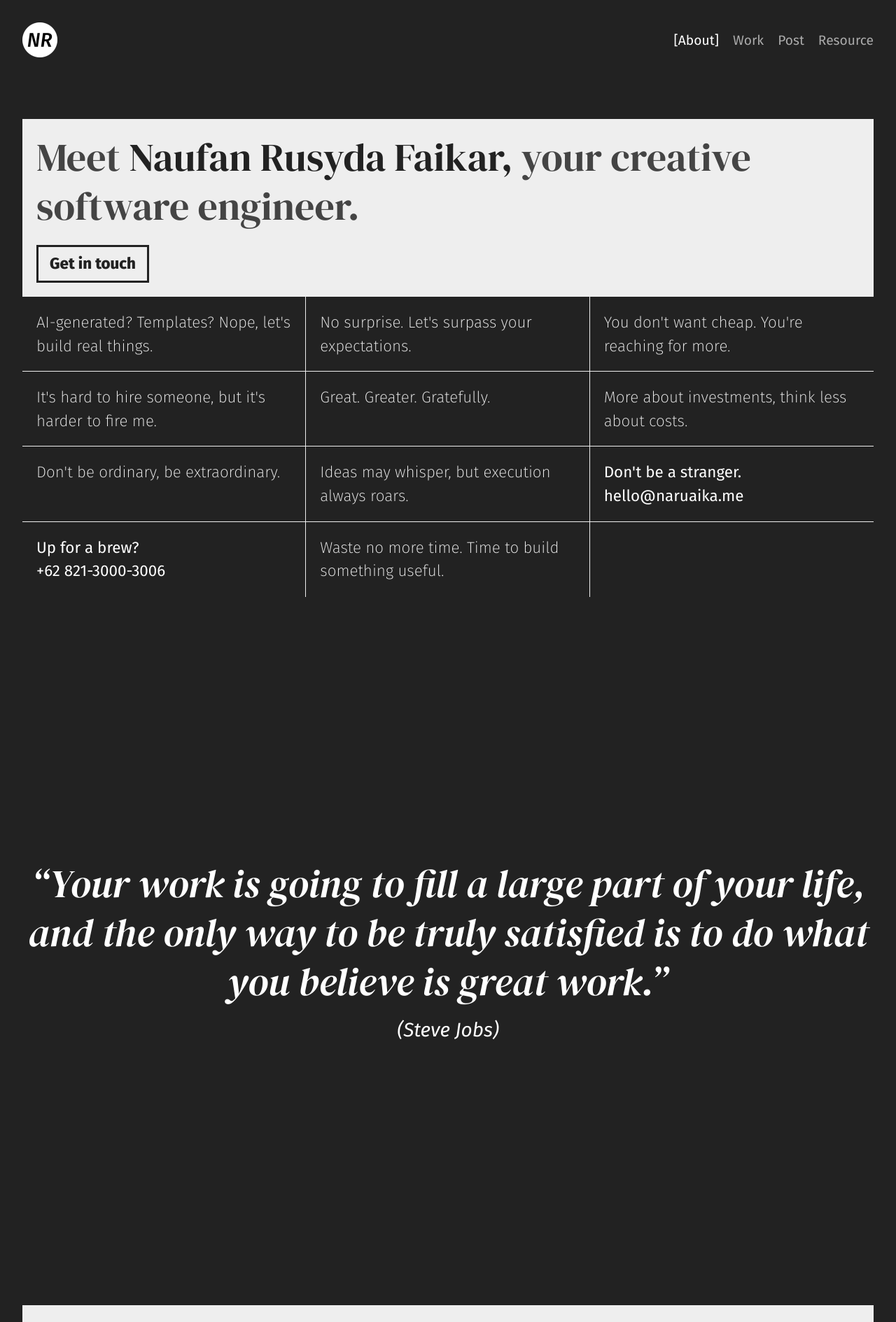
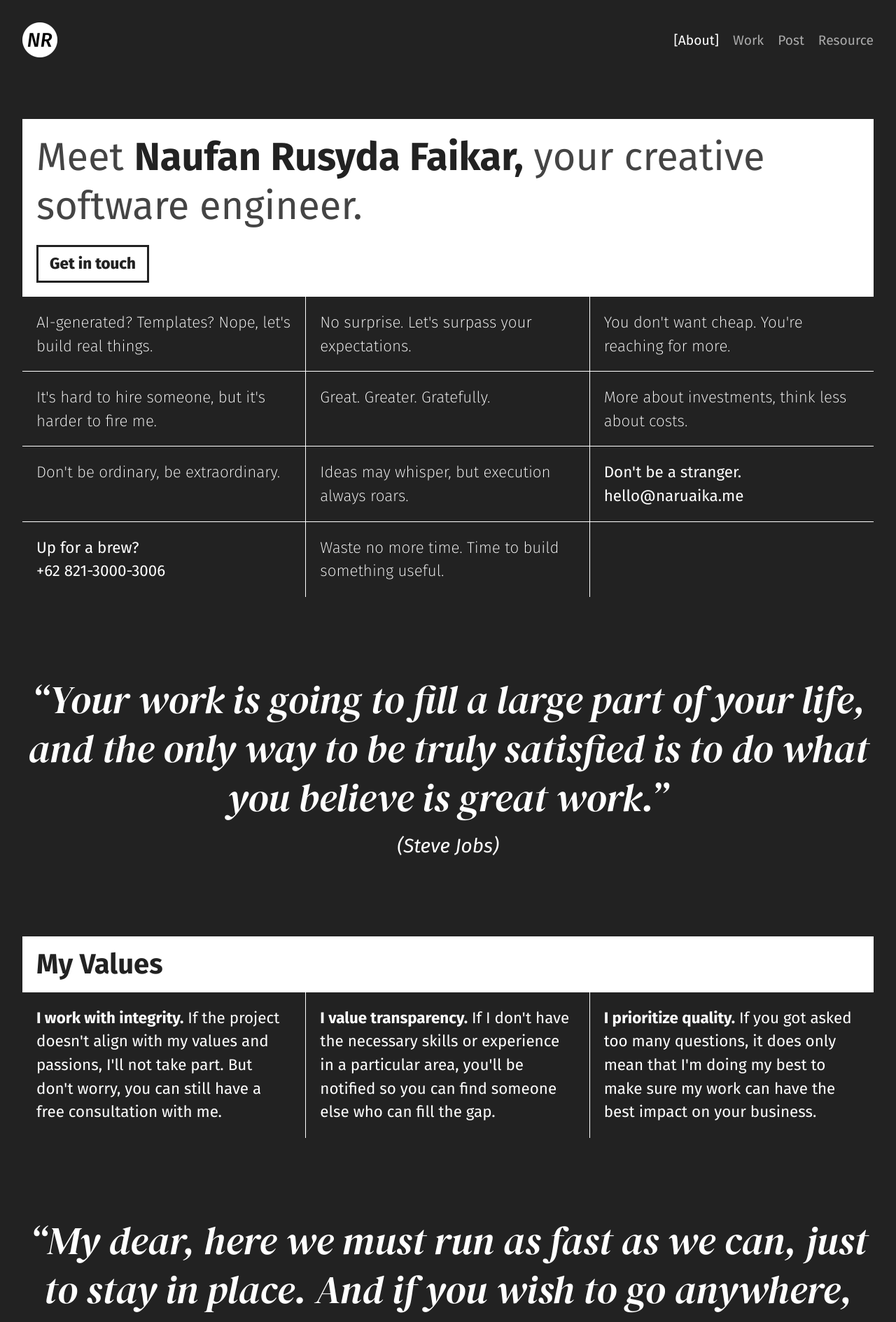
Before and after one commit to naruaika/naruaika.github.io, a Jekyll site: the page built from index.html, in a window 1280 px wide. Shown: the top 1889 px of the page at 70% size. Built offline with Jekyll 4.4.1, drawn with Linux system fonts in a browser that asks for light colours.

Commit message:
Re-layout the index page

```diff
--- a/index.html
+++ b/index.html
@@ -28,7 +28,7 @@ title: Software Engineer
             padding: 1.25rem;
             width: 100%;
             height: 100%;
-            color: #EEE;
+            color: #FFF;
             font-size: 1.4rem;
             line-height: 1.5;
             font-weight: 200;
@@ -37,12 +37,11 @@ title: Software Engineer
             &::after {
                 content: '';
                 position: absolute;
-                background-color: #EEE;
-                z-index: 1;
+                background-color: #FFF;
             }
 
             &::after {
-                inline-size: 100vw;
+                inline-size: 100%;
                 block-size: 1px;
                 inset-inline-start: 0;
                 inset-block-start: -1px;
@@ -50,7 +49,7 @@ title: Software Engineer
 
             &::before {
                 inline-size: 1px;
-                block-size: 100vh;
+                block-size: 100%;
                 inset-block-start: 0;
                 inset-inline-start: -1px;
             }
@@ -58,8 +57,7 @@ title: Software Engineer
             &:nth-child(1) {
                 grid-column: 1 / span 2;
                 grid-row: 1 / span 2;
-                font-family: "DM Serif Display", serif;
-                background-color: #EEE;
+                background-color: #FFF;
                 color: #222;
                 font-size: 3.5rem;
                 line-height: 1.25;
@@ -105,6 +103,10 @@ title: Software Engineer
                 color: #FFF;
                 font-weight: normal;
             }
+
+            &.empty {
+                display: none;
+            }
         }
     }
 
@@ -117,9 +119,8 @@ title: Software Engineer
         flex-direction: column;
         align-items: center;
         justify-content: center;
-        height: 100vh;
         max-width: 75%;
-        margin: 3.5rem auto 0;
+        margin: 7rem auto;
         font-family: "DM Serif Display", serif;
         font-style: italic;
         font-size: 3.5rem;
@@ -138,8 +139,8 @@ title: Software Engineer
         position: relative;
         margin: 3.5rem auto 0;
         display: grid;
-        grid-template-columns: repeat(4, 1fr);
-        grid-template-rows: auto;
+        grid-template-columns: repeat(5, 1fr);
+        grid-template-rows: repeat(2, 1fr);
         font-size: 1.4rem;
         line-height: 1.5;
         overflow: hidden;
@@ -153,11 +154,11 @@ title: Software Engineer
             &::after {
                 content: '';
                 position: absolute;
-                background-color: #EEE;
+                background-color: #FFF;
             }
 
             &::after {
-                inline-size: 100vw;
+                inline-size: 100%;
                 block-size: 1px;
                 inset-inline-start: 0;
                 inset-block-start: -1px;
@@ -165,17 +166,34 @@ title: Software Engineer
 
             &::before {
                 inline-size: 1px;
-                block-size: 100vh;
+                block-size: 100%;
                 inset-block-start: 0;
                 inset-inline-start: -1px;
             }
 
             &:nth-child(1) {
-                font-family: "DM Serif Display", serif;
+                grid-column: 1 / span 2;
+                grid-row: 1 / span 2;
                 font-size: 2.5rem;
+                font-weight: bold;
                 line-height: 2.5rem;
-                background-color: #EEE;
+                background-color: #FFF;
                 color: #222;
+            }
+
+            &:nth-child(2) {
+                grid-column: 3;
+                grid-row: 1;
+            }
+
+            &:nth-child(3) {
+                grid-column: 4;
+                grid-row: 2;
+            }
+
+            &:nth-child(4) {
+                grid-column: 5;
+                grid-row: 1;
             }
         }
     }
@@ -184,8 +202,8 @@ title: Software Engineer
         position: relative;
         margin: 3.5rem auto 0;
         display: grid;
-        grid-template-columns: repeat(3, 1fr);
-        grid-template-rows: auto;
+        grid-template-columns: repeat(5, 1fr);
+        grid-template-rows: repeat(3, 1fr);
         font-size: 1.4rem;
         line-height: 1.5;
         overflow: hidden;
@@ -199,11 +217,11 @@ title: Software Engineer
             &::after {
                 content: '';
                 position: absolute;
-                background-color: #EEE;
+                background-color: #FFF;
             }
 
             &::after {
-                inline-size: 100vw;
+                inline-size: 100%;
                 block-size: 1px;
                 inset-inline-start: 0;
                 inset-block-start: -1px;
@@ -211,17 +229,44 @@ title: Software Engineer
 
             &::before {
                 inline-size: 1px;
-                block-size: 100vh;
+                block-size: 100%;
                 inset-block-start: 0;
                 inset-inline-start: -1px;
             }
 
             &:nth-child(1) {
-                font-family: "DM Serif Display", serif;
+                grid-column: 1 / span 2;
+                grid-row: 1 / span 2;
                 font-size: 2.5rem;
+                font-weight: bold;
                 line-height: 2.5rem;
-                background-color: #EEE;
+                background-color: #FFF;
                 color: #222;
+            }
+
+            &:nth-child(2) {
+                grid-column: 3 / span 2;
+                grid-row: 1;
+            }
+
+            &:nth-child(3) {
+                grid-column: 4 / span 2;
+                grid-row: 2;
+            }
+
+            &:nth-child(4) {
+                grid-column: 1;
+                grid-row: 3;
+            }
+
+            &:nth-child(5) {
+                grid-column: 3;
+                grid-row: 3;
+            }
+
+            &:nth-child(6) {
+                grid-column: 5;
+                grid-row: 3;
             }
         }
     }
@@ -257,8 +302,8 @@ title: Software Engineer
                 grid-row: 2;
             }
 
-            .placeholder {
-                display: none;
+            .box.empty {
+                display: block;
             }
         }
 
@@ -269,9 +314,60 @@ title: Software Engineer
             font-size: min(10vmin, 3.5rem);
         }
 
-        #my-values,
+        #my-values {
+            grid-template-columns: repeat(3, 1fr);
+            grid-template-rows: auto;
+
+            .box:nth-child(1) {
+                grid-column: 1 / span 3;
+                grid-row: 1;
+            }
+
+            .box:nth-child(2),
+            .box:nth-child(3),
+            .box:nth-child(4) {
+                grid-column: unset;
+                grid-row: unset;
+            }
+
+            .box.empty {
+                display: none;
+            }
+        }
+
         #my-experiences {
-            grid-template-columns: 1fr;
+            grid-template-columns: repeat(3, 1fr);
+            grid-template-rows: auto;
+
+            .box:nth-child(1) {
+                grid-column: 1 / span 3;
+                grid-row: 1;
+            }
+
+            .box:nth-child(2) {
+                grid-column: 1 / span 2;
+                grid-row: 2;
+            }
+
+            .box:nth-child(3) {
+                grid-column: 2 / span 2;
+                grid-row: 3;
+            }
+
+            .box:nth-child(5) {
+                grid-column: 1 / span 2;
+                grid-row: 4;
+            }
+
+            .box:nth-child(4),
+            .box:nth-child(6) {
+                grid-column: unset;
+                grid-row: unset;
+            }
+
+            .box:not(:nth-child(7)).empty {
+                display: none;
+            }
         }
     }
 
@@ -300,10 +396,31 @@ title: Software Engineer
                 grid-column: 1;
                 grid-row: 4;
             }
+
+            .box.empty {
+                display: none;
+            }
         }
 
         #my-values {
             grid-template-columns: 1fr;
+
+            .box:nth-child(1) {
+                grid-column: unset;
+                grid-row: unset;
+            }
+        }
+
+        #my-experiences {
+            grid-template-columns: 1fr;
+
+            .box:nth-child(1),
+            .box:nth-child(2),
+            .box:nth-child(3),
+            .box:nth-child(5) {
+                grid-column: unset;
+                grid-row: unset;
+            }
         }
     }
 
@@ -338,7 +455,7 @@ title: Software Engineer
         <div class="box">
             <span>
                 <span style="color:#444;">Meet</span>
-                Naufan Rusyda Faikar,
+                <b>Naufan Rusyda Faikar,</b>
                 <span style="color:#444;">your creative software engineer.</span>
             </span>
             <a href="mailto:hello@naruaika.me" class="button">Get in touch</a>
@@ -354,6 +471,7 @@ title: Software Engineer
         <div class="box contact">Don't be a stranger.<br>{{ site.email }}</div>
         <div class="box contact">Up for a brew?<br>{{ site.phone }}</div>
         <div class="box">Waste no more time. Time to build something useful.</div>
+        <div class="box empty"></div>
     </div>
 
     <blockquote id="steve-quote" aria-label="Steve Quote">
@@ -375,6 +493,9 @@ title: Software Engineer
             <strong>I prioritize quality.</strong>
             If you got asked too many questions, it does only mean that I'm doing my best to make sure my work can have the best impact on your business.
         </div>
+        <div class="box empty"></div>
+        <div class="box empty"></div>
+        <div class="box empty"></div>
     </div>
 
     <blockquote id="alice-quote" aria-label="Quote from Alice in Wonderland">
@@ -399,6 +520,10 @@ title: Software Engineer
         <div class="box" aria-label="Community presence">
             You can easily find me sharing my knowledge and experience with the community on the internet, mainly on Linkedin.
         </div>
+        <div class="box empty"></div>
+        <div class="box empty"></div>
+        <div class="box empty"></div>
+        <div class="box empty"></div>
     </div>
 
     <blockquote id="jobs-quote" aria-label="Jobs Quote">
```
